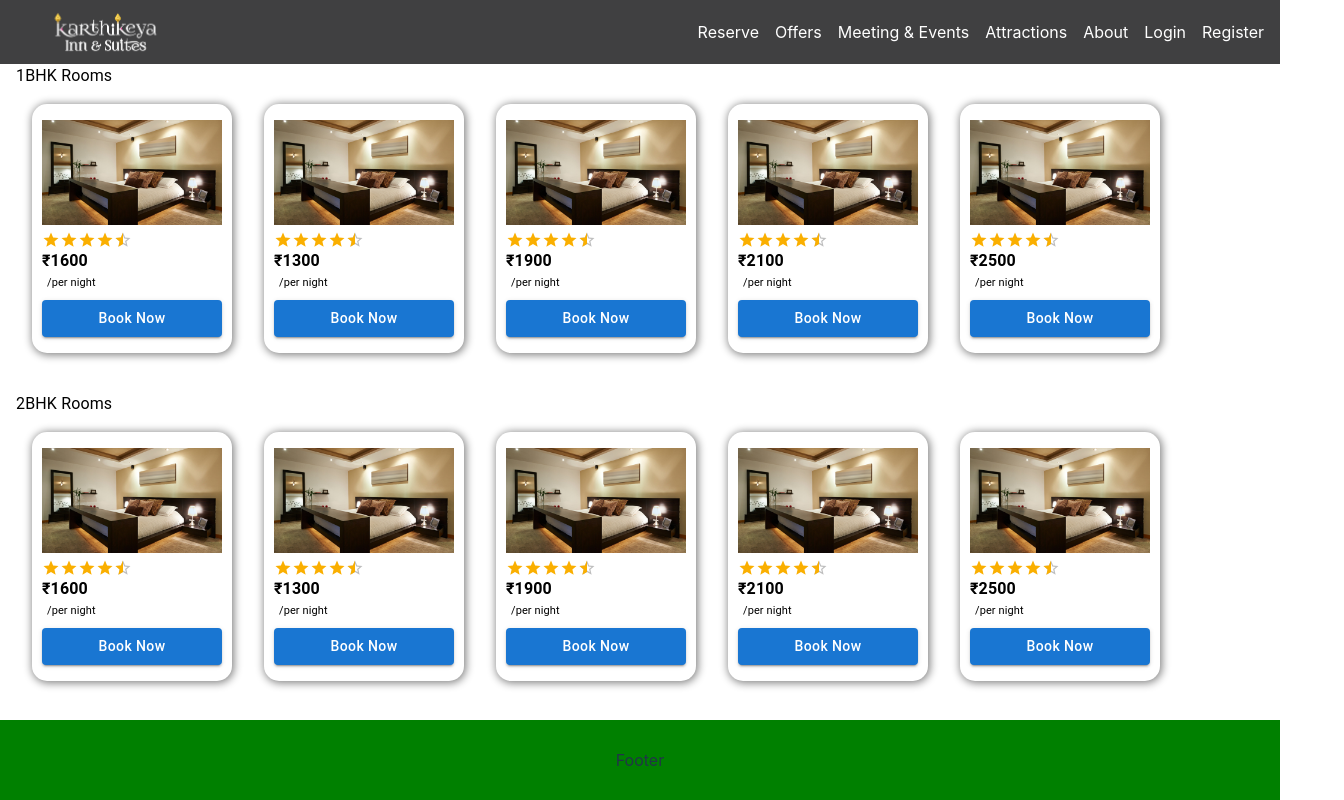
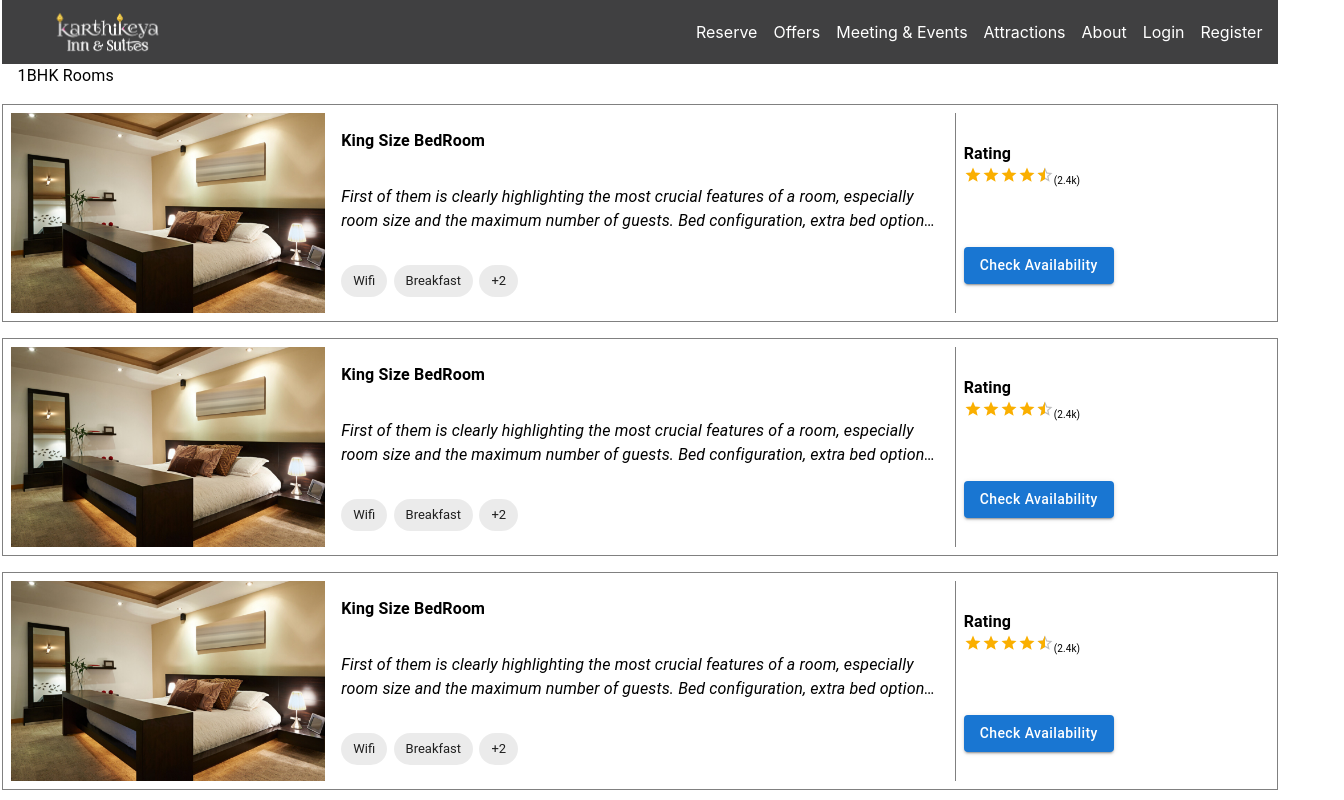
Before and after one commit to sampathbabu/hotel-booking, a React (Vite) app: page /find-room in a window 1280 px wide. Shown: the top 800 px of the page, 1344 px wide, since content can reach past the window. Built offline with nearby package versions, Linux system fonts and the light colour scheme.

Commit message:
Add booking verify api support

```diff
--- a/src/apiurls.js
+++ b/src/apiurls.js
@@ -1,3 +1,23 @@
-export const BASE_URL="https://hotel-booking-api-they.onrender.com";
-export const LOGIN_URL=`${BASE_URL}/api/v1/auth/login`;
-export const REGISTER_URL=`${BASE_URL}/api/v1/auth/register`;
+export const BASE_URL = "https://hotel-booking-api-they.onrender.com";
+
+const version = "v1";
+const specification = "api";
+
+
+const authModule = "auth";
+const paymentModule = "payment";
+
+const finalBaseURL = `${BASE_URL}/${specification}/${version}`;
+const authBaseURL = `${finalBaseURL}/${authModule}`;
+const paymentBaseURL = `${finalBaseURL}/${paymentModule}`;
+
+//Authentication (User) related URL's....
+export const LOGIN_URL = `${authBaseURL}/login`;
+export const REGISTER_URL = `${authBaseURL}/register`;
+
+//Booking status URL
+export const BOOKING_URL = `${BASE_URL}/api/v1/booking`;
+
+//Payment related URL's
+export const VERIFY_ORDER_URL = `${paymentBaseURL}/order/verify`;
+export const CREATE_ORDER_URL = `${paymentBaseURL}/order/create`;
--- /dev/null
+++ b/src/common/components/DialogGuest/index.jsx
@@ -0,0 +1,17 @@
+import { Button, Dialog, DialogActions, DialogContent } from "@mui/material"
+
+const DialogGuest=({onLoginAction, onGuestAction})=>{
+    return <Dialog open={true}>
+        <DialogContent>Continue as Guest or login (Remember lorem text....)</DialogContent>
+        <DialogActions>
+            <Button onClick={()=>{
+                onGuestAction()
+            }}>Continue as guest</Button>
+            <Button onClick={()=>{
+                onLoginAction()
+            }}>Login</Button>
+        </DialogActions>
+    </Dialog>
+}
+
+export default DialogGuest
--- a/src/common/components/Form/index.jsx
+++ b/src/common/components/Form/index.jsx
@@ -56,14 +56,14 @@ const FormField = ({ inputs, onSubmit, values, setValues }) => {
     setDisabled(isValidFields() ? false : true);
   }, [errors]);
   return (
-    <Grid container direction={"column"} rowGap={2}>
+    <Grid pt={2} container direction={"column"} rowGap={2}>
       {Object.keys(inputs).map((label) => {
         const textField = inputs[label];
         return (
           <Box key={label} display="flex" alignItems={"center"}>
             {textField.startIcon && <textField.startIcon />}
 
-            <TextField
+            <TextField fullWidth
               inputProps={{
                 style: {
                   height: "1rem",
--- a/src/common/components/ImageCarousel/index.jsx
+++ b/src/common/components/ImageCarousel/index.jsx
@@ -10,8 +10,9 @@ import { useNavigate } from "react-router-dom";
 import { useRecoilState, useRecoilValue } from "recoil";
 import { roomSelect } from "../../../store";
 import { Typography } from "@mui/material";
+import NewComponent from "../NewComponent";
 // import { ScrollMenu, VisibilityContext } from 'react-horizontal-scrolling-menu';
-const ImageCarousel = ({description, roomList}) => {
+const ImageCarousel = ({ description, roomList }) => {
   console.log(Menu);
   const { ScrollMenu } = Menu;
   const navigate = useNavigate();
@@ -40,7 +41,7 @@ const ImageCarousel = ({description, roomList}) => {
     //     return false;
     //   })
     // );
-    setFilteredRooms(roomList)
+    setFilteredRooms(roomList);
   }, []);
   const data = [
     {
@@ -106,18 +107,26 @@ const ImageCarousel = ({description, roomList}) => {
     //     </Grid>
     //   </Grid>
     // </div>
-    <div style={{display:"block",flexDirection:"column"}}>
-    <Typography marginLeft={"1rem"}>{description}</Typography>
-    <div style={{margin:"0rem 1rem", padding:"1rem 1rem", width: "100vw",height:"fit-content", overflowX: "auto" }}>
-      <div
+    <div style={{ display: "block", flexDirection: "column" }}>
+      <Typography marginLeft={"1rem"}>{description}</Typography>
+      {/* <div
+        style={{
+          margin: "0rem 1rem",
+          padding: "1rem 1rem",
+          width: "100vw",
+          height: "fit-content",
+          overflowX: "auto",
+        }}
+      > */}
+        {/* <div
         id="scroller"
         style={{ display: "inline-flex", whiteSpace: "nowrap" }}
-      >
+      > */}
         {Object.keys(filteredRooms).map((roomNumber, index) => {
           console.log(roomNumber);
           return (
-            <div key={roomNumber.price} style={{ marginRight: "2rem" }}>
-              <RoomCard
+            <div key={roomNumber.price} style={{margin:"1rem 0"}}>
+              {/* <RoomCard
                 onAction={() => {
                   setRoomDetails((prev) => ({
                     ...prev,
@@ -127,12 +136,21 @@ const ImageCarousel = ({description, roomList}) => {
                 }}
                 itemId={index}
                 data={{ ...roomList[roomNumber] }}
+              /> */}
+              <NewComponent
+                onAction={() => {
+                  setRoomDetails((prev) => ({
+                    ...prev,
+                    selectedRoom: roomList[roomNumber],
+                  }));
+                  navigate("/book");
+                }}
               />
             </div>
           );
         })}
-      </div>
-    </div>
+        {/* </div> */}
+      {/* </div> */}
     </div>
     // <div style={{display:"flex"}}>
     // <ScrollMenu>
--- /dev/null
+++ b/src/common/components/NewComponent/index.jsx
@@ -0,0 +1,102 @@
+import { Box, Button, Chip, Rating, Typography } from "@mui/material";
+import RoomPic from "../../../assets/sample-room.jpeg";
+const NewComponent = ({onAction}) => {
+  const imageURL = new URL(RoomPic, import.meta.url).href;
+  return (
+    <Box
+      sx={{
+        border: "1px solid grey",
+        display: "grid",
+        gridTemplateColumns: "repeat(4,1fr)",
+        // maxHeight: "10%",
+        minHeight:"25vh",
+        maxWidth: "100%",
+        // marginX: "0.5rem"
+        padding: "0.5rem",
+      }}
+    >
+      <Box sx={{ gridRow: "1/span 1", gridColumn: "1", background: "red" }}>
+        <Box
+          width={"100%"}
+          height="100%"
+          sx={{ background: `url(${imageURL})`, backgroundSize: "cover" }}
+        ></Box>
+      </Box>
+      <Box
+        sx={{
+          gridRow: "1/1",
+          gridColumn: "2 /span 2",
+        }}
+      >
+        <Box
+          paddingX={"1rem"}
+          display={"flex"}
+          height={"100%"}
+          flexDirection="column"
+          justifyContent={"space-around"}
+        >
+          <Typography alignSelf={"start"} fontWeight="bold">
+            King Size BedRoom
+          </Typography>
+          <Typography
+            fontStyle="italic"
+            display={"-webkit-box"}
+            overflow="hidden"
+            sx={{ WebkitLineClamp: "2", WebkitBoxOrient: "vertical" }}
+            textOverflow={"ellipsis"}
+          >
+            First of them is clearly highlighting the most crucial features of a
+            room, especially room size and the maximum number of guests. Bed
+            configuration, extra bed options, air conditioning are also
+            important. Each hotel has a slightly different list that can also
+            include details such
+          </Typography>
+          <Box display={"flex"}>
+            {" "}
+            <Chip
+              label="Wifi"
+              sx={{ width: "fit-content", marginRight: "0.4rem" }}
+            ></Chip>
+            <Chip
+              label="Breakfast"
+              sx={{ width: "fit-content", marginRight: "0.4rem" }}
+            ></Chip>
+            <Chip label="+2"></Chip>
+          </Box>
+        </Box>
+      </Box>
+      <Box
+        sx={{
+          borderLeft: "1px solid grey",
+          gridRow: "1/1",
+          gridColumn: "4",
+          //    background:'orange'
+        }}
+      >
+        <Box
+          marginLeft="0.5rem"
+          width={"100%"}
+          height="100%"
+          justifyContent={"space-around"}
+          //   bgcolor={"red"}
+          display={"flex"}
+          flexDirection="column"
+        >
+          <Typography fontSize={"10px"}>
+            <Typography fontWeight={"bold"}>Rating</Typography>
+            <Rating readOnly value={4.5} precision={0.5} size="small" />
+            (2.4k)
+          </Typography>
+          <Button onClick={()=>{onAction()}}
+            variant="contained"
+            sx={{ textTransform: "capitalize", width: "fit-content" }}
+          >
+            Check availability
+          </Button>
+        </Box>
+      </Box>
+    </Box>
+  );
+};
+
+export default NewComponent;
--- a/src/common/pages/Login/index.jsx
+++ b/src/common/pages/Login/index.jsx
@@ -50,7 +50,8 @@ const Login = () => {
                   "user",
                   JSON.stringify({ ...success.data })
                 );
-                navigate("/")
+
+                navigate(-1)
               });
             }}
             inputs={{
--- a/src/routes.jsx
+++ b/src/routes.jsx
@@ -9,6 +9,8 @@ import ImageCarousel from "./common/components/ImageCarousel";
 import RoomDetails from "./common/components/RoomDetails";
 import Temp2 from "./common/components/Temp2";
 import RoomList from "./common/pages/Rooms";
+import NewComponent from "./common/components/NewComponent";
+import FormDialog from "./common/components/FormDialog";
 const routes = [
   {
     path: "/",
--- a/src/services/loginService.js
+++ b/src/services/loginService.js
@@ -2,6 +2,7 @@ import axios from "axios";
 import { useRecoilState, useSetRecoilState } from "recoil";
 import { LOGIN_URL, REGISTER_URL } from "../apiurls";
 import { config } from "../store";
+import { CONFIG } from "../store/store.constant";
 const postCall = async ({ url, payload, headers }) => {
   return axios
     .post(
@@ -41,10 +42,15 @@ export const handleRegister = ({
 export const usePostCall = () => {
   const setConfig = useSetRecoilState(config);
   const handlePostCall = async(src, data, config) => {
-    setConfig((prev) => ({ ...prev, loading: true }));
-    const response= await axios.post(src, data, config)
-    setConfig((prev)=>({...prev, loading: false}))
-    return response;
+    setConfig((prev) => ({ ...prev, [CONFIG.LOADING]: true }));
+    try{
+      const response= await axios.post(src, data, config)
+      setConfig((prev)=>({...prev, [CONFIG.LOADING]: false}))
+      return response;
+    }catch{
+      setConfig((prev)=>({...prev, [CONFIG.LOADING]: false}))
+    }
+
   };
   return handlePostCall;
 };
--- /dev/null
+++ b/src/store/store.constant.js
@@ -0,0 +1,21 @@
+export const CONFIG = {
+  LOADING: "loading",
+};
+
+export const USER = {
+  // BOOKING_ID: 'bookingId',
+  FIRST_NAME: "firstName",
+  LAST_NAME: "lastName",
+  MOBILE: "mobile",
+  PASSWORD: "password",
+  IS_ADMIN: "isAdmin",
+  EMAIL: "email"
+};
+
+export const BOOKING={
+    BOOKING_ID: 'bookingId',
+    RAZOR_ORDER_ID: 'razorpay_order_id',
+    RAZOR_PAYMENT_ID: 'razorpay_payment_id',
+    RAZOR_SIGNATURE: 'razorpay_signature',
+    RAZOR_AMOUNT: 'amount',
+}
```
Also changed, not shown: src/App.jsx (+10 -4 lines), src/common/components/FormDialog/index.jsx (added, +54 -0 lines), src/common/components/RoomDetails/index.jsx (+94 -16 lines).
